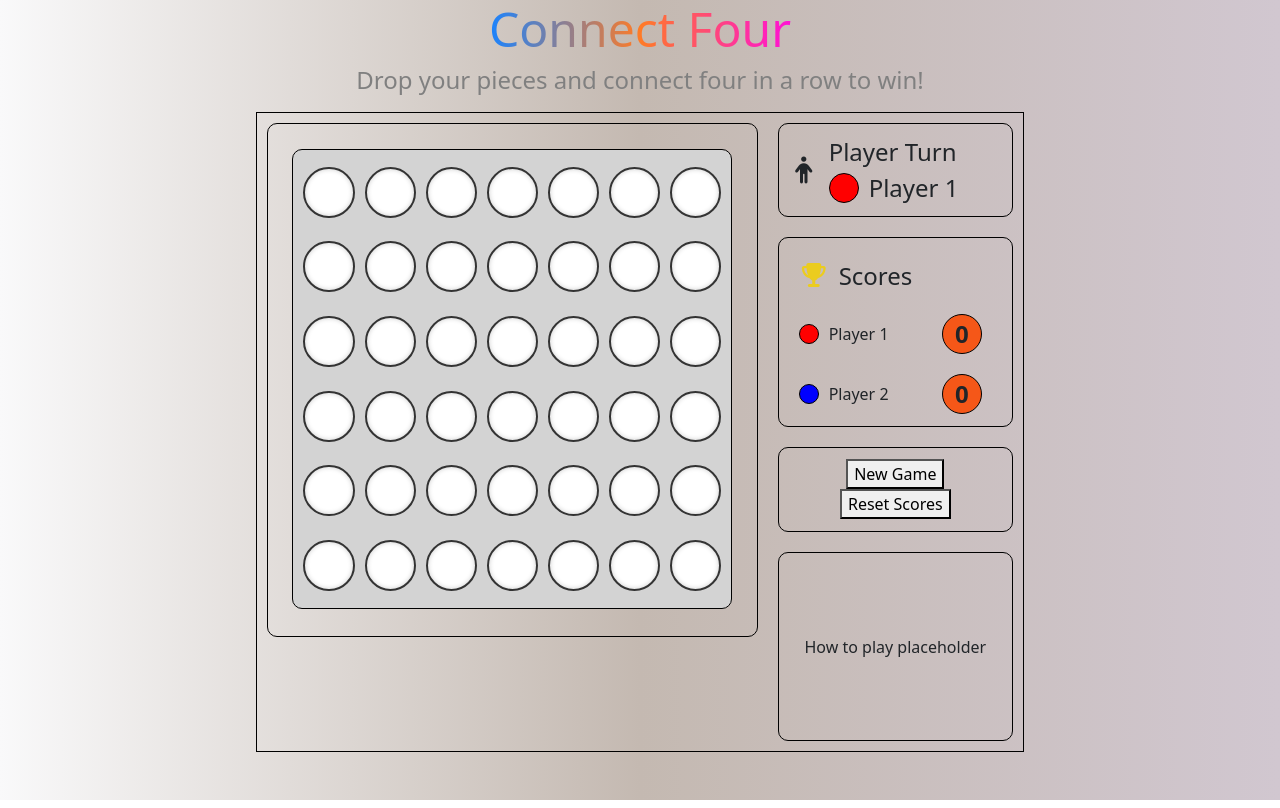
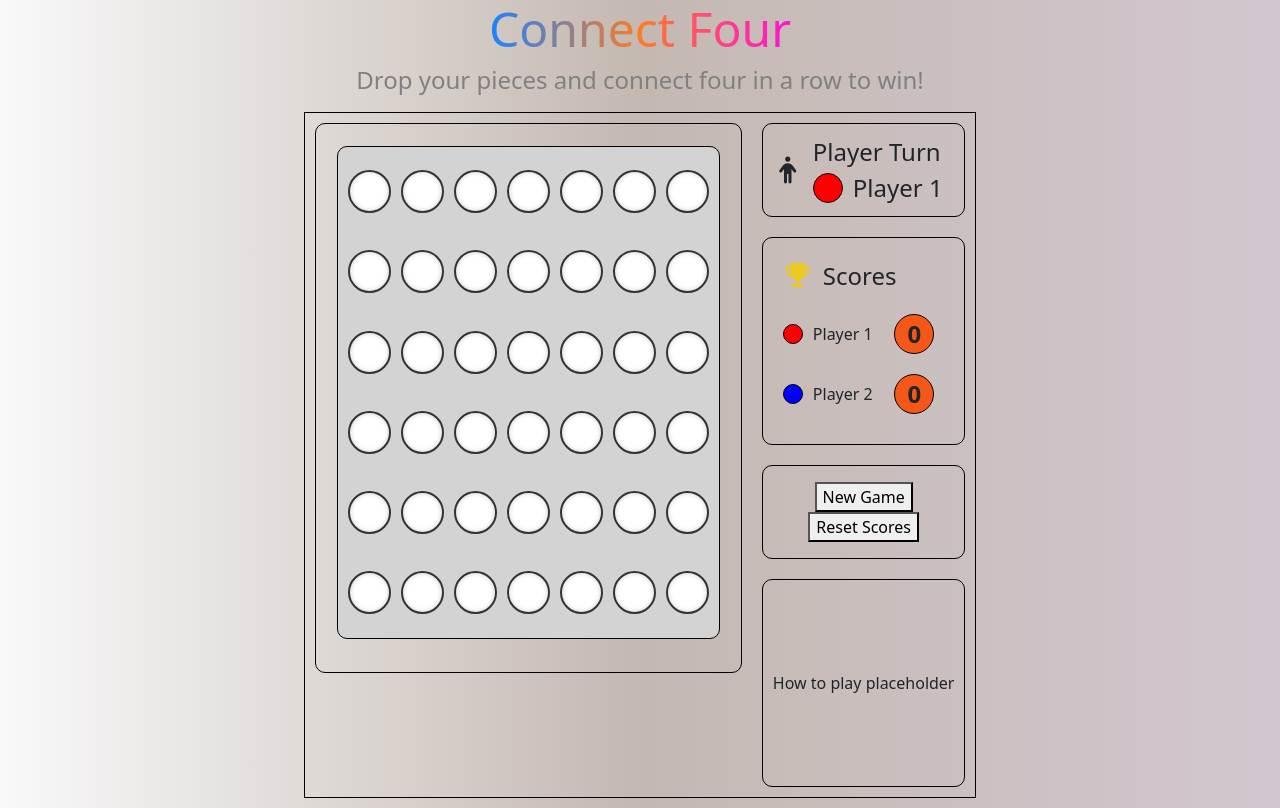
Before and after one commit to Programbeginner2120/connect-4-game, an Angular app: page / in a window 1280 px wide. Built offline with nearby package versions, Linux system fonts and the light colour scheme.

Commit message:
took out fixed height and width, was causing problems

```diff
--- a/src/app/components/game-screen/game-screen.scss
+++ b/src/app/components/game-screen/game-screen.scss
@@ -3,8 +3,8 @@
 }
 
 .game-screen-container {
-    height: 100vh;
-    width: 100vw;
+    height: 100%;
+    width: 100%;
     display: flex;
     flex-direction: column;
     align-items: center;
@@ -26,8 +26,6 @@
 
 .game-board-elements-container {
     border: 1px solid black;
-    height: 80vh;
-    width: 60%;
     display: grid;
     grid-template-rows: repeat(6, 1fr);
     grid-template-columns: repeat(6, 1fr);
```
